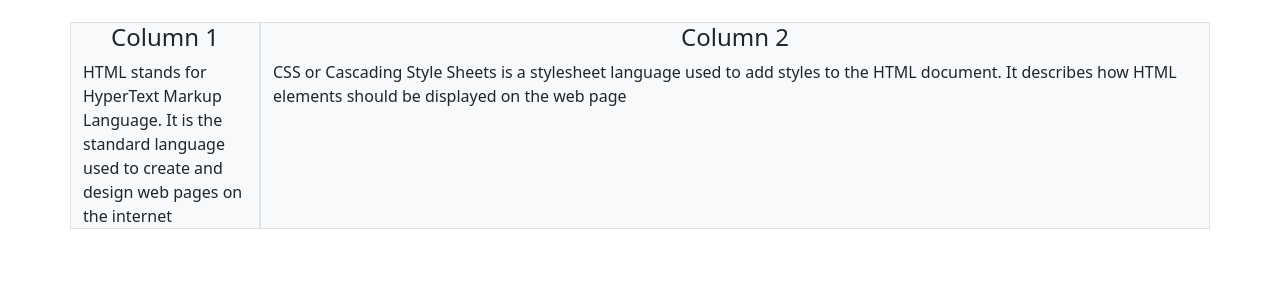
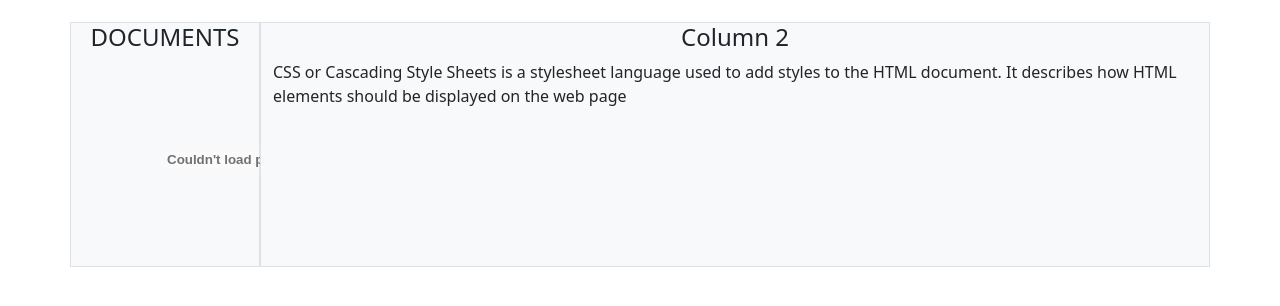
Before and after one commit to miary/stanza-ner, a Django app: page /show/ in a window 1280 px wide. Shown: the part 82-388 px from the top of the page. Run offline with Django 5.2, Linux system fonts and the light colour scheme.

Commit message:
pdf handling

```diff
--- a/ner/urls.py
+++ b/ner/urls.py
@@ -1,3 +1,5 @@
+from django.conf import settings
+from django.conf.urls.static import static
 from django.urls import path
 from . import views
 
@@ -5,3 +7,7 @@
 urlpatterns = [
     path('', views.home, name='home'),
 ]
+
+if settings.DEBUG:
+    urlpatterns += static(settings.MEDIA_URL,
+                          document_root=settings.MEDIA_ROOT)
--- a/requirements.txt
+++ b/requirements.txt
@@ -1,4 +1,6 @@
 stanza
 django
 python-dotenv
+pdf2image
+
 # Run once if needed: stanza.download('en') # download English model
--- a/showpdf/urls.py
+++ b/showpdf/urls.py
@@ -4,4 +4,5 @@
 
 urlpatterns = [
     path('', views.home, name='home'),
+    path('page1/', views.convert_page_1, name='page1')
 ]
--- a/showpdf/views.py
+++ b/showpdf/views.py
@@ -1,4 +1,27 @@
 from django.shortcuts import render
+from pdf2image import convert_from_path
+import random, os
+
 
 def home(request):
     return render(request, 'showpdf/index.html')
+
+
+def convert_page_1():
+    workdir = os.getcwd()
+    docs_path = os.path.join(workdir, "media", "docs")
+    dir_list = os.listdir(docs_path)
+    print("Files and directories in '", docs_path, "' :")
+    # prints all files
+    print(dir_list)
+
+    for i in range(len(dir_list)):
+        converted_image_list = []
+        images = convert_from_path(dir_list[i])
+        no_extension = dir_list[i].split(".")[0]
+        random_num = random.randrange(10, 900, 3)
+        image_name = no_extension + random_num +'.jpg'
+        converted_image_list.append(image_name)
+        images[0].save("/media/tmp/" + image_name, 'JPEG')
+
+    return converted_image_list
--- a/src/settings.py
+++ b/src/settings.py
@@ -84,4 +84,7 @@
 STATICFILES_DIRS = [BASE_DIR / 'static']
 STATIC_ROOT = os.path.join(BASE_DIR, 'staticfiles')
 
+MEDIA_URL = '/media/'
+MEDIA_ROOT = BASE_DIR / 'media'
+
 DEFAULT_AUTO_FIELD = 'django.db.models.BigAutoField'
--- a/src/urls.py
+++ b/src/urls.py
@@ -1,5 +1,7 @@
 from django.contrib import admin
 from django.urls import path, include
+from django.conf import settings
+from django.conf.urls.static import static
 
 urlpatterns = [
     path('admin/', admin.site.urls),
@@ -8,3 +10,7 @@
     path('show/', include('showpdf.urls')),
 
 ]
+
+
+if settings.DEBUG:
+    urlpatterns += static(settings.MEDIA_URL, document_root=settings.MEDIA_ROOT)
--- a/templates/showpdf/index.html
+++ b/templates/showpdf/index.html
@@ -65,10 +65,8 @@
 	<div class="container mt-5">
 		<div class="row">
 			<div class="col-md-2 bg-light border">
-				<h4 class="text-center">Column 1</h4>
-				HTML stands for HyperText Markup Language.
-				It is the standard language used to create
-				and design web pages on the internet
+				<h4 class="text-center">DOCUMENTS</h4>
+                <object data='/media/1040a.pdf' height='200px'></object>
 			</div>
 			<div class="col-md-10 bg-light border">
 				<h4 class="text-center">Column 2</h4>
```
Also changed, not shown: 4 other files.
